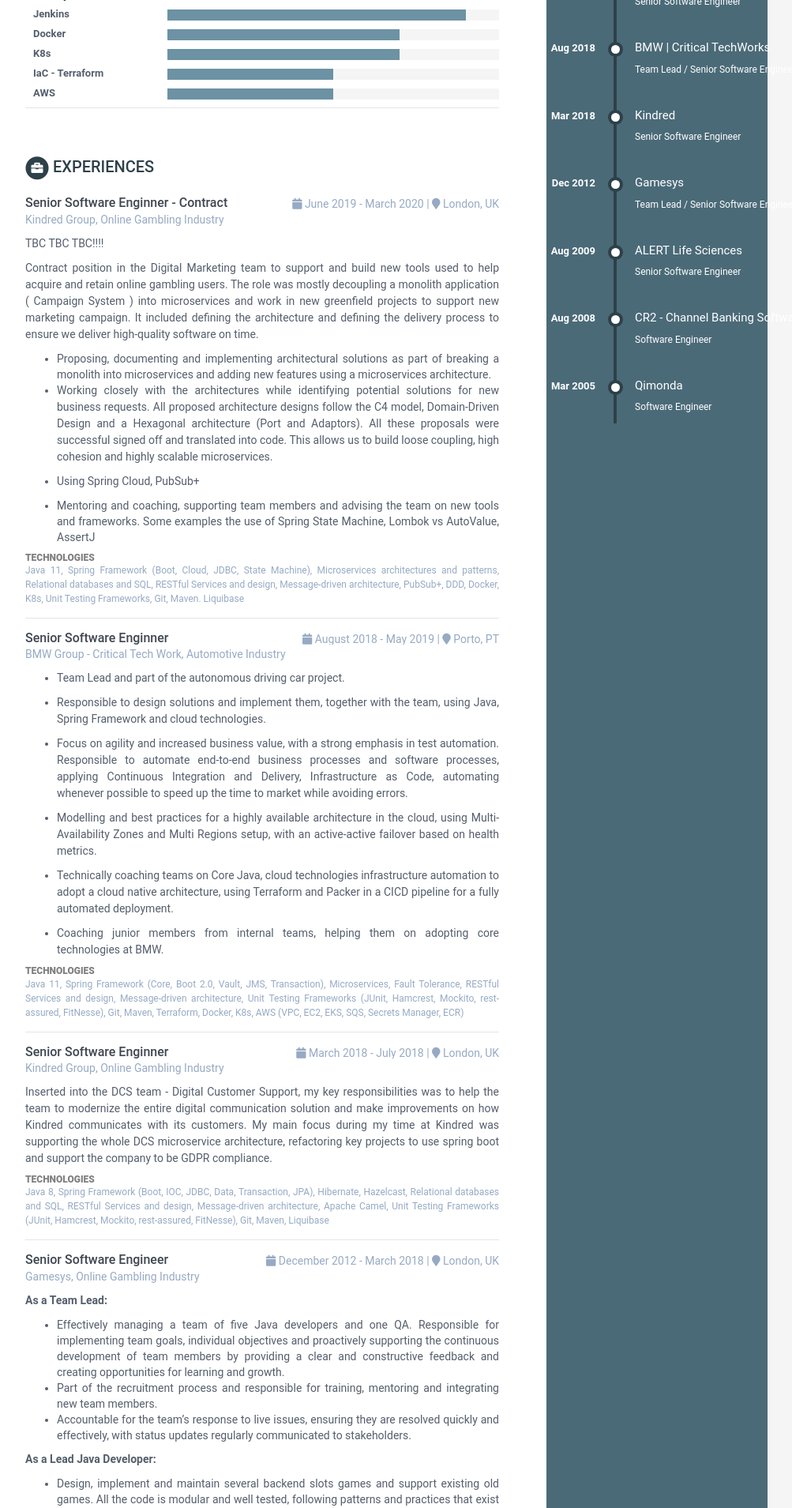
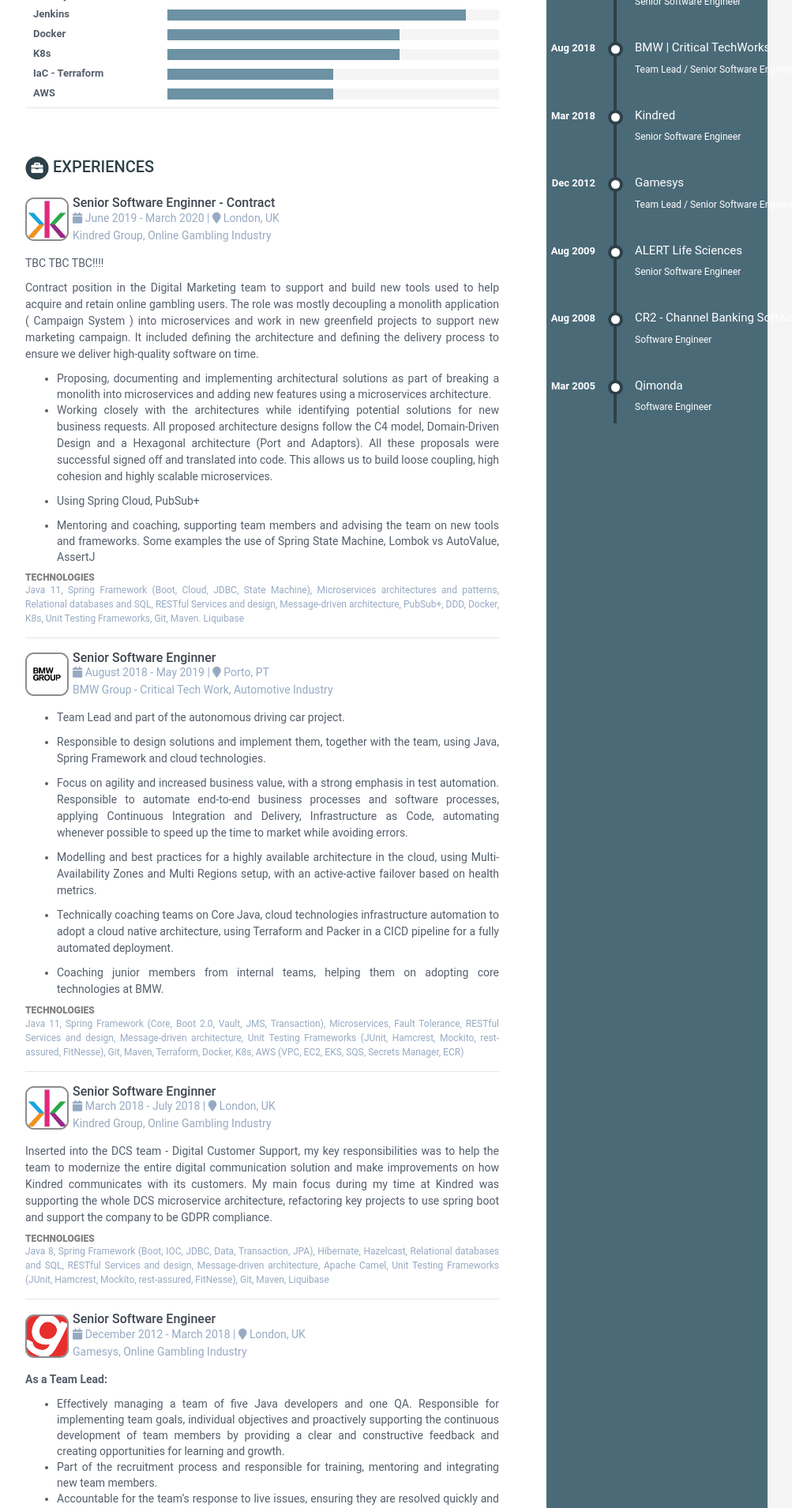
Before and after one commit to valdemarpereira/valdemarpereira.github.io, a Jekyll site: the page built from index.html, in a window 1280 px wide. Shown: the part 1151-3060 px from the top of the page at 79% size, without its empty margins (168-1171 px from the left). Built offline with Jekyll 4.4.1, drawn with Linux system fonts in a browser that asks for light colours.

Commit message:
Adding Logos

```diff
--- a/_includes/experiences.html
+++ b/_includes/experiences.html
@@ -14,12 +14,38 @@
 
     <div class="meta">
 
-      <div class="upper-row">
-        <h3 class="job-title">{{ experience.role }}</h3>
-        <div class="time"><i class="fa fa-calendar"></i> {{ experience.time }} | <i class="fa fa-map-marker"></i>  {{ experience.location }} </div>
-      </div><!--//upper-row-->
+<!--      <div class="upper-row">-->
+<!--        <h3 class="job-title">{{ experience.role }}</h3>-->
+<!--        <div class="time"><i class="fa fa-calendar"></i> {{ experience.time }} | <i class="fa fa-map-marker"></i>  {{ experience.location }} </div>-->
+<!--      </div>&lt;!&ndash;//upper-row&ndash;&gt;-->
 
-      <div class="company">{{ experience.company }}</div>
+<!--      <div class="company">{{ experience.company }}</div>-->
+
+
+
+      <div class="divTable">
+        <div class="divTableBody">
+          <table>
+            <tbody>
+            <tr>
+              <td rowspan="2" align="center"><img class="company-avatar" src="/assets/images/{{experience.logo}}"></td>
+              <td> <div class="upper-row">
+                <h3 class="job-title">{{ experience.role }}</h3>
+                <div class="time"><i class="fa fa-calendar"></i> {{ experience.time }} | <i class="fa fa-map-marker"></i>  {{ experience.location }} </div>
+              </div><!--//upper-row--></td>
+            </tr>
+            <tr>
+              <td>  <div class="company">{{ experience.company }}</div></td>
+            </tr>
+            </tbody>
+          </table>
+        </div>
+      </div>
+
+
+
+
+
 
     </div><!--//meta-->
 
--- a/_sass/_base.scss
+++ b/_sass/_base.scss
@@ -231,13 +231,12 @@ p {
         margin-bottom: 2px;
     }
     .time {
-        position: absolute;
+        position: relative;
         right: 0;
         top: 0;
         color: $text-grey;
     }
     .company, .university {
-        margin-bottom: 10px;
         color: $text-grey;
     }
 
@@ -347,6 +346,19 @@ p {
     font-size: 20px;
 }
 
+.company-avatar {
+    //used for profile image
+    max-width: 55px;
+    max-height: 55px;
+    margin-right: 5px;
+    border: 2px solid #8c8c8c;
+    border-radius: 20%;
+
+    //border: 1px solid #ddd;
+    //border-radius: 4px;
+    //padding: 5px;
+    //width: 50px;
+}
 
 .timeline {
     border-left: 4px solid darken($theme-color, 15%);
@@ -415,3 +427,36 @@ p {
     content: "";
     top: 5px;
 }
+
+
+/* DivTable.com */
+.divTable{
+    display: table;
+    width: 100%;
+    margin-bottom: 15px;
+}
+.divTableRow {
+    display: table-row;
+}
+.divTableHeading {
+    background-color: #EEE;
+    display: table-header-group;
+}
+.divTableCell, .divTableHead {
+    border: 1px solid #999999;
+    display: table-cell;
+    padding: 3px 10px;
+}
+.divTableHeading {
+    background-color: #EEE;
+    display: table-header-group;
+    font-weight: bold;
+}
+.divTableFoot {
+    background-color: #EEE;
+    display: table-footer-group;
+    font-weight: bold;
+}
+.divTableBody {
+    display: table-row-group;
+}
```
Also changed, not shown: _data/data.yml (+7 -0 lines), assets/images/BMW.png (added), assets/images/alert.png (added), assets/images/cr2.png (added), assets/images/gamesys.png (added), assets/images/kindred.jpeg (added), assets/images/qimonda.png (added), 2 other files.
